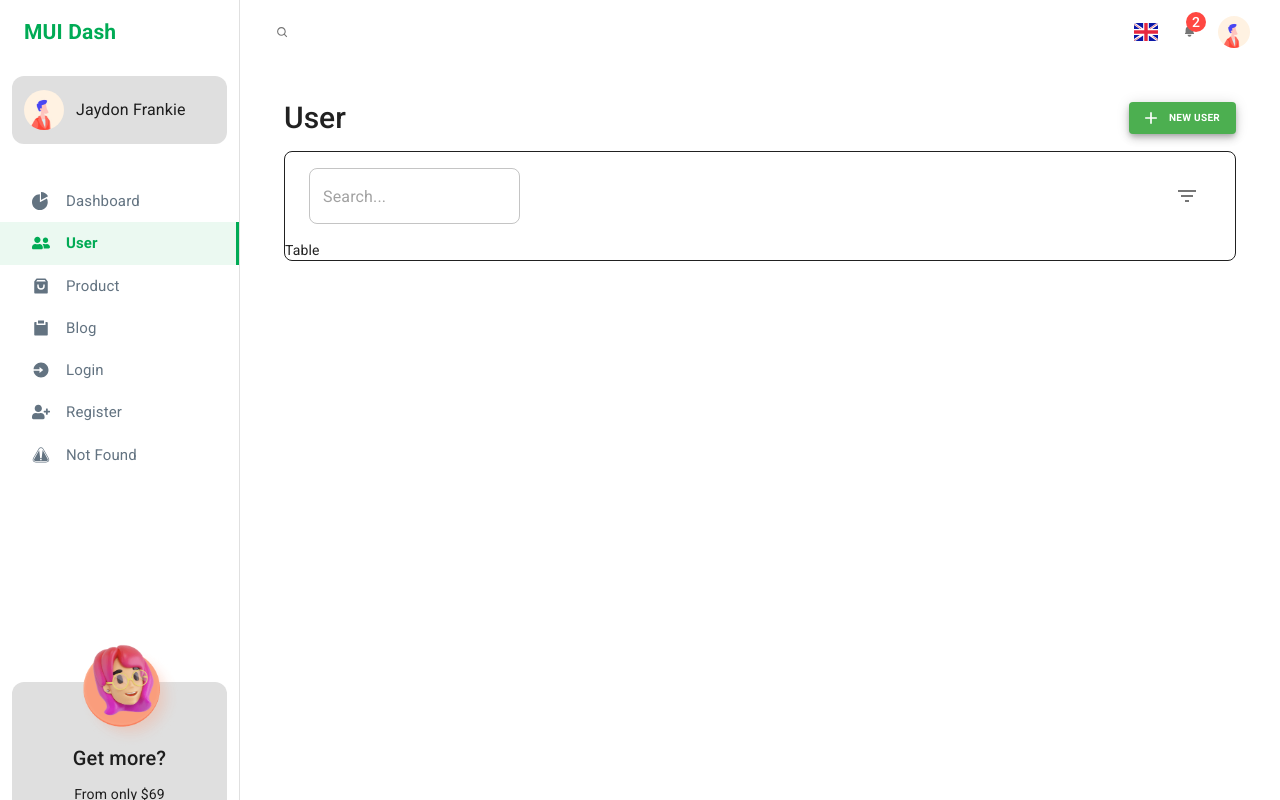
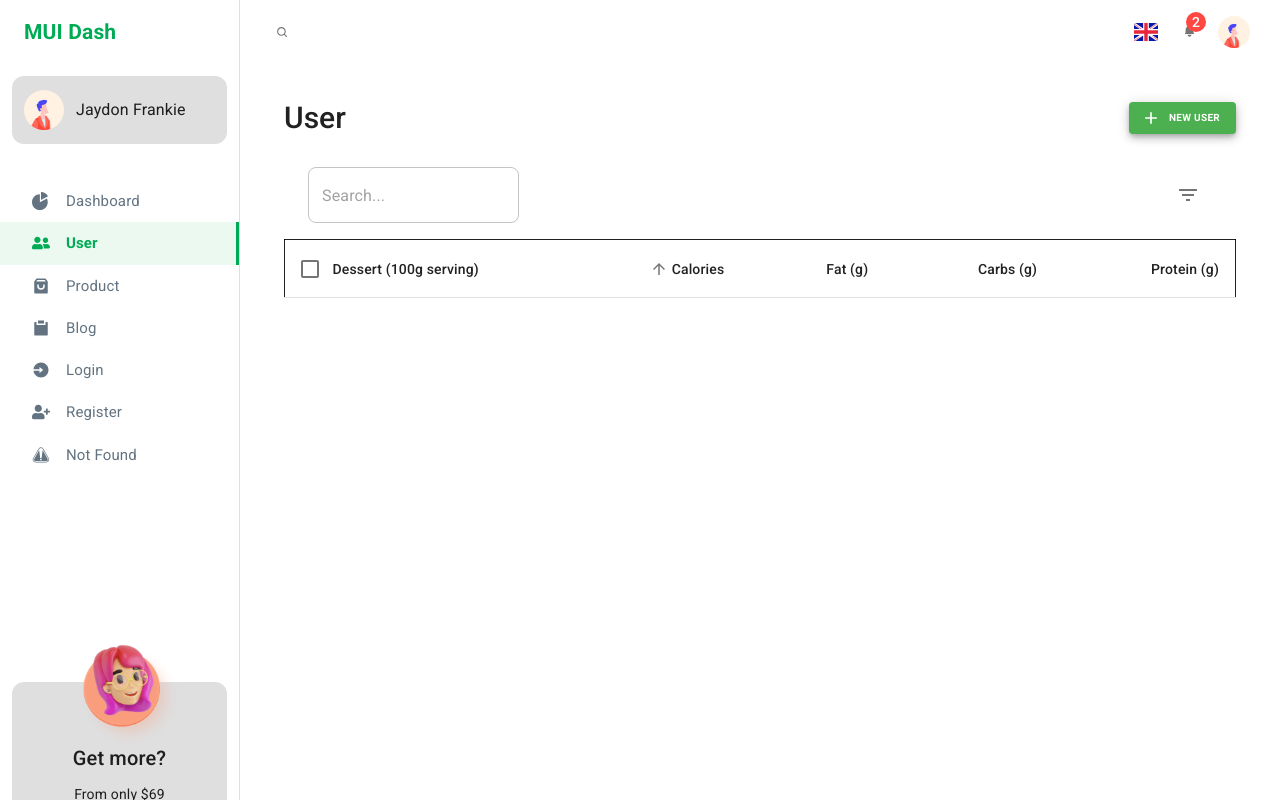
Before and after one commit to superfeddy/MUISample, a React (Create React App) app: page /user in a window 1280 px wide. Before the commit this address had no page. Built offline with nearby package versions, Linux system fonts and the light colour scheme.

Commit message:
User: added table header

```diff
--- a/src/components/User/UserTable.js
+++ b/src/components/User/UserTable.js
@@ -1,7 +1,17 @@
 import { TableContainer, Table } from "@material-ui/core";
+import { styled } from "@material-ui/styles";
 import { useState } from "react";
 import { rows } from "../../api/userApi";
 import TableToolbar from "./TableToolbar";
+import UserTableHead from "./UserTableHead";
+
+// style
+const TableStyle = styled(Table)(({ theme }) => ({
+  border: "1px solid",
+  minWidth: 500,
+
+  overflowX: "auto",
+}));
 
 const UserTable = () => {
   // states
@@ -73,7 +83,19 @@ const UserTable = () => {
 
       {/* Table */}
       <TableContainer>
-        <Table>Table</Table>
+        <TableStyle>
+          {/* Table Head */}
+          <UserTableHead
+            numSelected={selectedItems.length}
+            order={order}
+            orderBy={orderBy}
+            onSelectAllClick={handleSelectAllClick}
+            onRequestSort={handleRequestSort}
+            rowCount={rows.length}
+          />
+
+          {/* Table Body */}
+        </TableStyle>
       </TableContainer>
     </>
   );
--- /dev/null
+++ b/src/components/User/UserTableHead.js
@@ -0,0 +1,102 @@
+import {
+  Checkbox,
+  TableCell,
+  TableHead,
+  TableRow,
+  TableSortLabel,
+} from "@material-ui/core";
+import { Box } from "@mui/system";
+import { visuallyHidden } from "@mui/utils";
+
+const headCells = [
+  {
+    id: "name",
+    numeric: false,
+    disablePadding: true,
+    label: "Dessert (100g serving)",
+  },
+  {
+    id: "calories",
+    numeric: true,
+    disablePadding: false,
+    label: "Calories",
+  },
+  {
+    id: "fat",
+    numeric: true,
+    disablePadding: false,
+    label: "Fat (g)",
+  },
+  {
+    id: "carbs",
+    numeric: true,
+    disablePadding: false,
+    label: "Carbs (g)",
+  },
+  {
+    id: "protein",
+    numeric: true,
+    disablePadding: false,
+    label: "Protein (g)",
+  },
+];
+
+const UserTableHead = (props) => {
+  const {
+    onSelectAllClick,
+    order,
+    orderBy,
+    numSelected,
+    rowCount,
+    onRequestSort,
+  } = props;
+
+  // sort
+  const createSortHandler = (property) => (e) => onRequestSort(e, property);
+
+  return (
+    <TableHead>
+      <TableRow>
+        {/* ck box */}
+        <TableCell padding="checkbox">
+          <Checkbox
+            color="primary"
+            indeterminate={numSelected > 0 && numSelected < rowCount}
+            checked={rowCount > 0 && numSelected === rowCount}
+            onChange={onSelectAllClick}
+            inputProps={{
+              "aria-label": "select all users",
+            }}
+          />
+        </TableCell>
+
+        {/* rest of the cells */}
+        {headCells.map((cell) => (
+          <TableCell
+            key={cell.id}
+            align={cell.numeric ? "right" : "left"}
+            padding={cell.disablePadding ? "none" : "normal"}
+            sortDirection={orderBy === cell.id ? order : false}
+          >
+            <TableSortLabel
+              active={orderBy === cell.id}
+              direction={orderBy === cell.id ? order : "asc"}
+              onClick={createSortHandler(cell.id)}
+            >
+              {cell.label}
+
+              {/* hidden box */}
+              {orderBy === cell.id ? (
+                <Box component="span" sx={visuallyHidden}>
+                  {order === "desc" ? "sorted descending" : "sorted ascending"}
+                </Box>
+              ) : null}
+            </TableSortLabel>
+          </TableCell>
+        ))}
+      </TableRow>
+    </TableHead>
+  );
+};
+
+export default UserTableHead;
--- a/src/pages/User.js
+++ b/src/pages/User.js
@@ -13,7 +13,7 @@ const User = () => {
       <Box
         sx={{
           width: "100%",
-          border: "1px solid",
+          //border: "1px solid",
           borderRadius: 2,
         }}
       >
```
